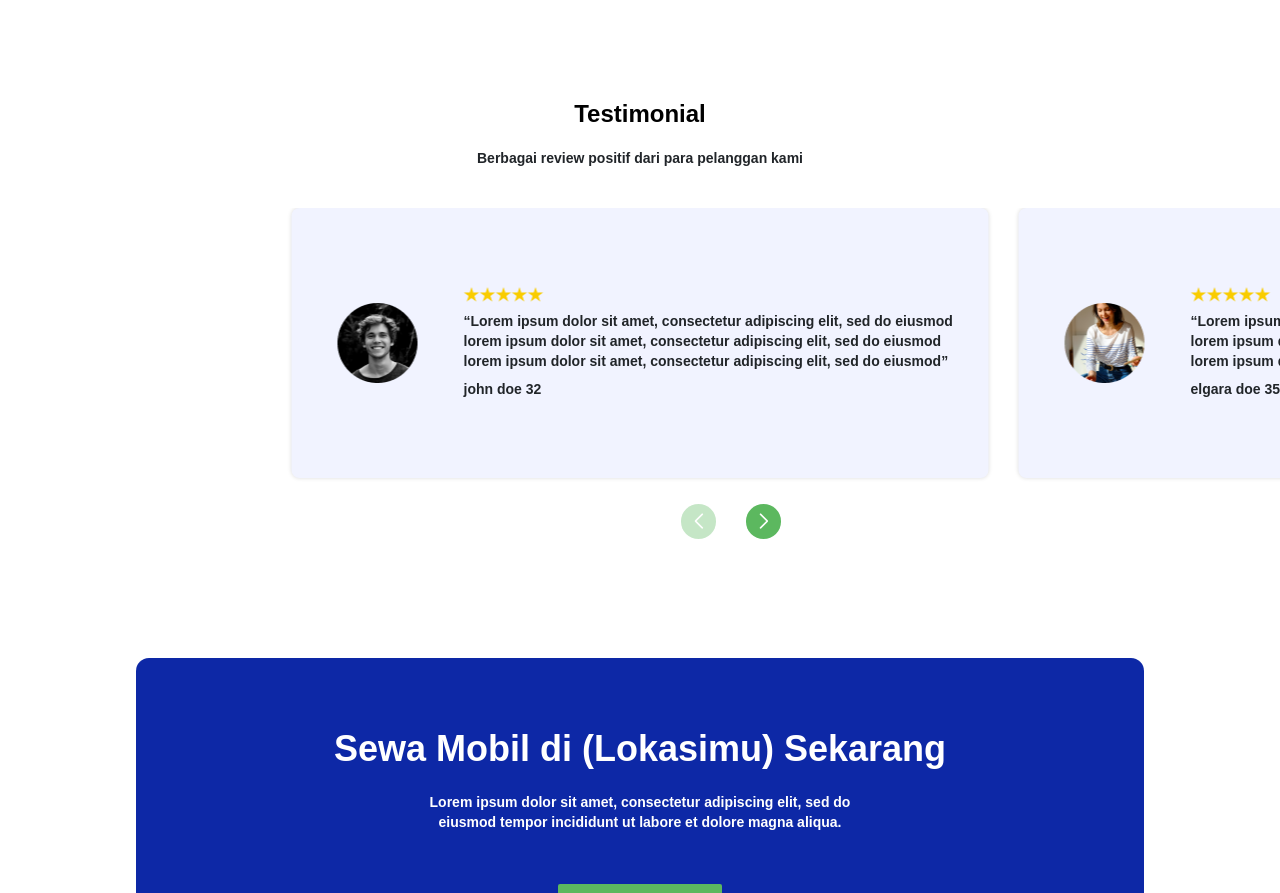
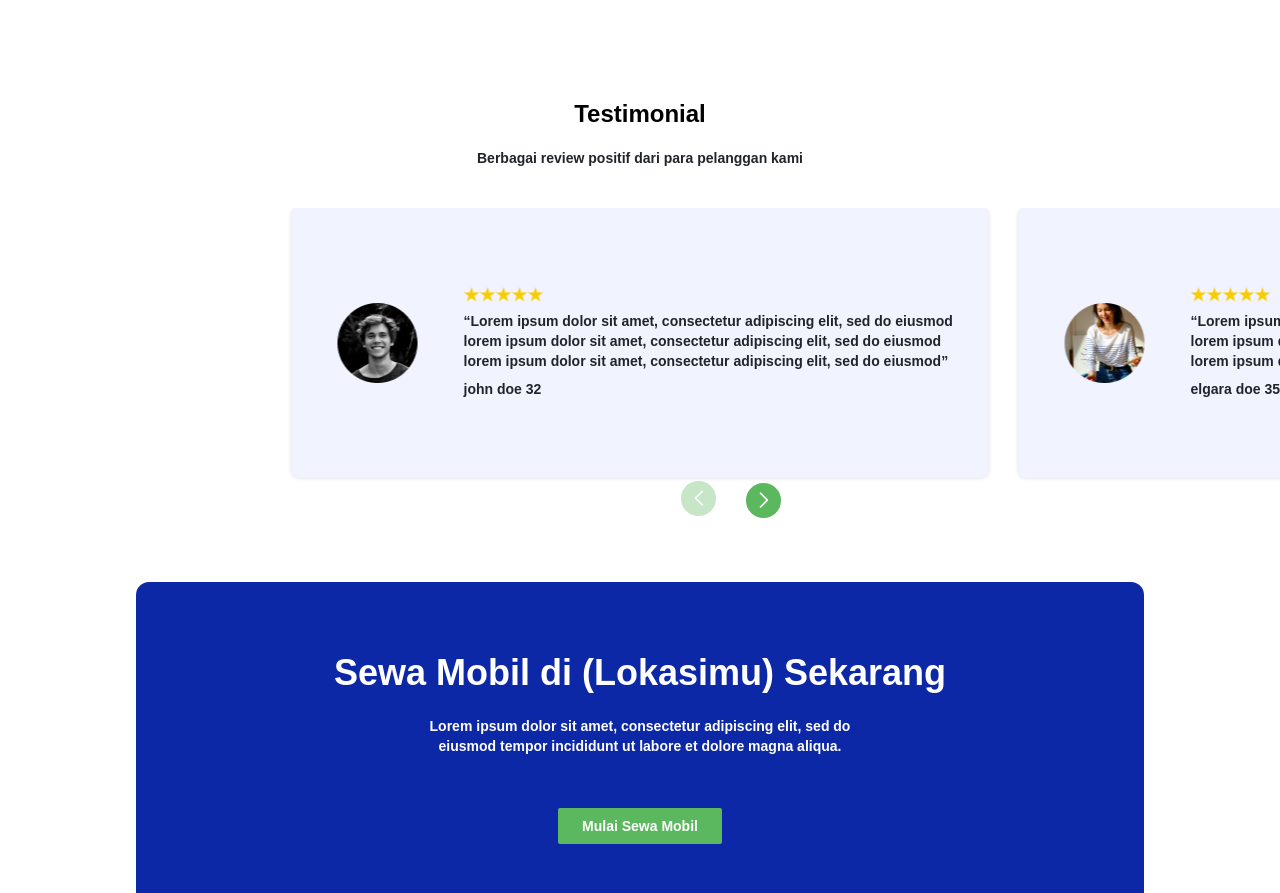
Before and after one commit to Elgara5364/F-FER23001028_14_Ste_Challenge_Gold, a React (Vite) app: page / in a window 1280 px wide. Shown: the part 1400-2293 px from the top of the page. Built offline with nearby package versions, Linux system fonts and the light colour scheme.

Commit message:
fix testimonial component on extra small width

```diff
--- a/src/components/Testimonial/index.jsx
+++ b/src/components/Testimonial/index.jsx
@@ -58,9 +58,11 @@ function Testimonial() {
           navigation={true}
           // pagination={true}
           modules={[Navigation]}
+          allowTouchMove={false}
           className="mySwiper">
           {testimony.map((data) => (
             <SwiperSlide>
+              <div className="testy-container">
                 <div className="testy">
                   {data.avatar}
                   <div className="text">
@@ -69,6 +71,7 @@ function Testimonial() {
                     <p>
                       {data.fname} {data.lname} {data.age}{" "}
                     </p>
+                  </div>
                 </div>
               </div>
             </SwiperSlide>
--- a/src/components/Testimonial/style.css
+++ b/src/components/Testimonial/style.css
@@ -2,7 +2,7 @@
   max-width: 1920px;
   overflow: hidden;
   text-align: center;
-  margin: 0 auto 90px;
+  margin: 0 auto 60px;
 }
 
 .testimony h2 {
@@ -19,7 +19,6 @@
 
 .testimony .list-testy .testy {
   display: flex;
-
   align-items: center;
   padding: 0 32px 0 46px !important;
   gap: 46px;
@@ -93,7 +92,6 @@
 .swiper-button-next,
 .swiper-button-prev {
   position: relative !important;
-  margin-top: 1px !important;
 }
 
 .swiper-button-prev {
@@ -102,7 +100,7 @@
 }
 .swiper-button-next {
   left: 750px !important;
-  bottom: 25px !important;
+  /* bottom: 25px !important; No bottom cuz it will move to top  */
 }
 /* END OF CODE POSISI TOMBOL  */
 
@@ -125,7 +123,7 @@
   .testimony .list-testy .testy {
     width: 284px;
     height: auto;
-    padding: 0 !important;
+    padding: 40px 0 !important;
     display: flex;
     flex-direction: column;
     margin: 32px auto;
@@ -137,4 +135,13 @@
     align-items: center;
     text-align: center;
   }
+
+  .swiper-button-prev {
+    left: 90px !important;
+    /* top: 16px !important; */
+  }
+  .swiper-button-next {
+    left: 160px !important;
+    /* bottom: 25px !important; */
+  }
 }
```
Lines whose indentation alone changed are shown as unchanged.
